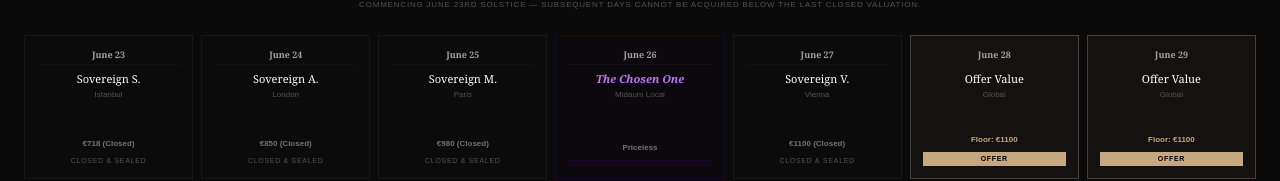
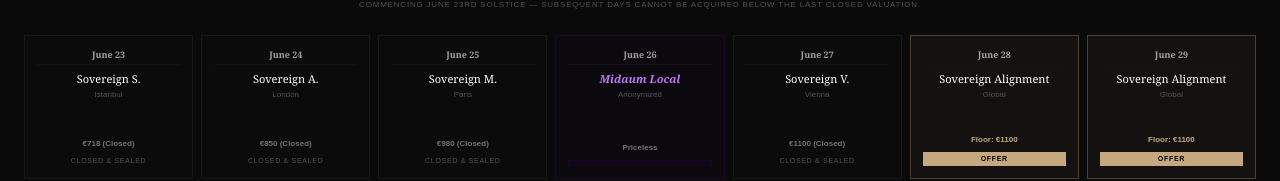
Before and after one commit to sedatbalun1/phrygian-lab, a Next.js app: page / in a window 1280 px wide. Shown: the part 1753-1934 px from the top of the page. Built offline with nearby package versions, Linux system fonts and the light colour scheme.

Commit message:
fix: resolve variable compilation mapping scope in calendar matrix context

```diff
--- a/app/page.tsx
+++ b/app/page.tsx
@@ -12,6 +12,7 @@ const TRANSLATIONS = {
     menu_genesis: 'The Anomaly',
     menu_covenant: 'The Vow',
     menu_artifact: 'The Core',
+    menu_allocation: 'The Alignment',
 
     vow_1: 'You did not find these coordinates by chance.',
     vow_2: 'The monolithic core permitted your receptor to decode this encryption.',
@@ -69,12 +70,13 @@ const TRANSLATIONS = {
     menu_genesis: 'Anomali',
     menu_covenant: 'Vaatleri',
     menu_artifact: 'Emanet',
+    menu_allocation: 'Tahsisat',
 
     vow_1: 'Bu koordinatlara tesadüfen rastlamadınız.',
     vow_2: 'Masif mermer kütle, zihninizdeki sismik alıcının bu kadim şifreyi çözmesine izin verdi.',
     vow_3: 'M.Ö. 718 yılında Kral Midas, Midaum dehlizlerinde kendisine uzatılan ışığı yutan o mineral kütleyi reddetti ve koskoca bir soyun metafiziksel kaderini kilitledi.',
     vow_4: '1975 yılında yapılan derin tektonik sondaj çalışmalarında, Midaum havzasinin isiksiz mermer damarlarinin kalbinde masif bir bosluk kirildi.',
-    vow_5: 'Jeologlar resmi raporlara o sarsici ibareyi kazidi: Anormal bir kütle anomalisi. Siz su an mermer bir kavanoz degil, gecmisin ebedi frekansini yakalayan jeolojik bir telsiz ediniyorsunuz.',
+    vow_5: 'Jeologlar resmi raporlara o sarsici ibareyi kazidi: Anormal bir kütle anomalisi. Siz şu an mermer bir kavanoz değil, geçmişin ebedi frekansını yakalayan jeolojik bir telsiz ediniyorsunuz.',
 
     resonance_title: 'THE LUMINOUS GIFT / GÜNDÖNÜMÜ ANOMALİSİ',
     resonance_desc: 'Maddi ve ticari altından tamamen izole edilmiştir. 23 Haziran gecesi, o döngünün tüm üretimi mühürlenir ve konsey tarafından yeryüzünden seçilen sadece TEK bir kadına lütfedilir. Seçkinlerin kibrini ve hırs sınırlarını delip geçmek için tasarlanmış masif bir boşluk yarası.',
@@ -128,13 +130,13 @@ export default function Home() {
   const t = TRANSLATIONS[lang];
 
   const CALENDAR_DAYS = [
-    { date: 'June 23', holder: 'Sovereign S.', city: 'Istanbul', status: 'verified', rawPrice: 718 },
-    { date: 'June 24', holder: 'Sovereign A.', city: 'London', status: 'verified', rawPrice: 850 },
-    { date: 'June 25', holder: 'Sovereign M.', city: 'Paris', status: 'verified', rawPrice: 980 },
-    { date: 'June 26', holder: 'The Chosen One', city: t.status_local, status: 'void', rawPrice: 0 },
-    { date: 'June 27', holder: 'Sovereign V.', city: 'Vienna', status: 'verified', rawPrice: 1100 },
-    { date: 'June 28', holder: lang === 'tr' ? 'Teklif Sun' : 'Offer Value', city: 'Global', status: 'open', rawPrice: 1100 },
-    { date: 'June 29', holder: lang === 'tr' ? 'Teklif Sun' : 'Offer Value', city: 'Global', status: 'open', rawPrice: 1100 },
+    { date: 'June 23', holder: 'Sovereign S.', city: 'Istanbul', status: 'verified', rawPrice: 718, isVoid: false },
+    { date: 'June 24', holder: 'Sovereign A.', city: 'London', status: 'verified', rawPrice: 850, isVoid: false },
+    { date: 'June 25', holder: 'Sovereign M.', city: 'Paris', status: 'verified', rawPrice: 980, isVoid: false },
+    { date: 'June 26', holder: 'The Chosen One', city: 'Midaum Network', status: 'void', rawPrice: 0, isVoid: true },
+    { date: 'June 27', holder: 'Sovereign V.', city: 'Vienna', status: 'verified', rawPrice: 1100, isVoid: false },
+    { date: 'June 28', holder: 'Sovereign Alignment', city: 'Global', status: 'open', rawPrice: 1100, isVoid: false },
+    { date: 'June 29', holder: 'Sovereign Alignment', city: 'Global', status: 'open', rawPrice: 1100, isVoid: false },
   ];
 
   const scrollToSection = (id: string) => {
@@ -165,9 +167,8 @@ export default function Home() {
           <button onClick={() => scrollToSection('triad-archive')} className="hover:text-[#d4af37] transition-colors">{t.menu_artifact}</button>
         </nav>
         <div className="flex items-center gap-2 bg-neutral-950/90 border border-neutral-900/60 px-2.5 py-1 text-[8px] tracking-widest font-mono">
-          {(Object.keys(TRANSLATIONS) as Array<keyof typeof TRANSLATIONS>).map((l) => (
-            <button key={l} onClick={() => setLang(l as 'en' | 'tr')} className={`uppercase transition-colors ${lang === l ? 'text-[#d4af37] font-bold' : 'text-neutral-600 hover:text-white'}`}>{l}</button>
-          ))}
+          <button onClick={() => setLang('en')} className={`uppercase ${lang === 'en' ? 'text-[#d4af37] font-bold' : 'text-neutral-600'}`}>EN</button>
+          <button onClick={() => setLang('tr')} className={`uppercase ${lang === 'tr' ? 'text-[#d4af37] font-bold' : 'text-neutral-600'}`}>TR</button>
         </div>
         <div className="flex items-center gap-3">
           <span className="w-1 h-1 rounded-full bg-emerald-500 animate-pulse" />
@@ -286,8 +287,8 @@ export default function Home() {
               <div key={index} className={`border p-3 text-center flex flex-col justify-between h-36 relative transition-all duration-300 ${day.status === 'void' ? 'border-purple-950/30 bg-purple-950/5' : day.status === 'open' ? 'border-[#c5a880]/30 bg-[#c5a880]/5 hover:border-[#c5a880]' : 'border-neutral-900 bg-[#111111]/20'}`}>
                 <div>
                   <span className="text-[9px] font-serif block text-neutral-400 font-semibold border-b border-neutral-900/60 pb-0.5 mb-1.5">{day.date}</span>
-                  <span className={`text-[11px] block font-medium font-serif ${day.status === 'void' ? 'text-purple-400 italic font-semibold animate-pulse' : 'text-white'}`}>{day.holder}</span>
-                  <span className="text-[8px] text-neutral-600 block font-mono mt-0.5">{day.city}</span>
+                  <span className={`text-[11px] block font-medium font-serif ${day.status === 'void' ? 'text-purple-400 italic font-semibold animate-pulse' : 'text-white'}`}>{day.status === 'void' ? t.status_local : day.holder}</span>
+                  <span className="text-[8px] text-neutral-600 block font-mono mt-0.5">{day.status === 'void' ? 'Anonymized' : day.city}</span>
                 </div>
                 <div>
                   <span className={`text-[8px] font-mono block mb-1.5 font-bold ${day.status === 'open' ? 'text-[#c5a880]' : 'text-neutral-500'}`}>
```
